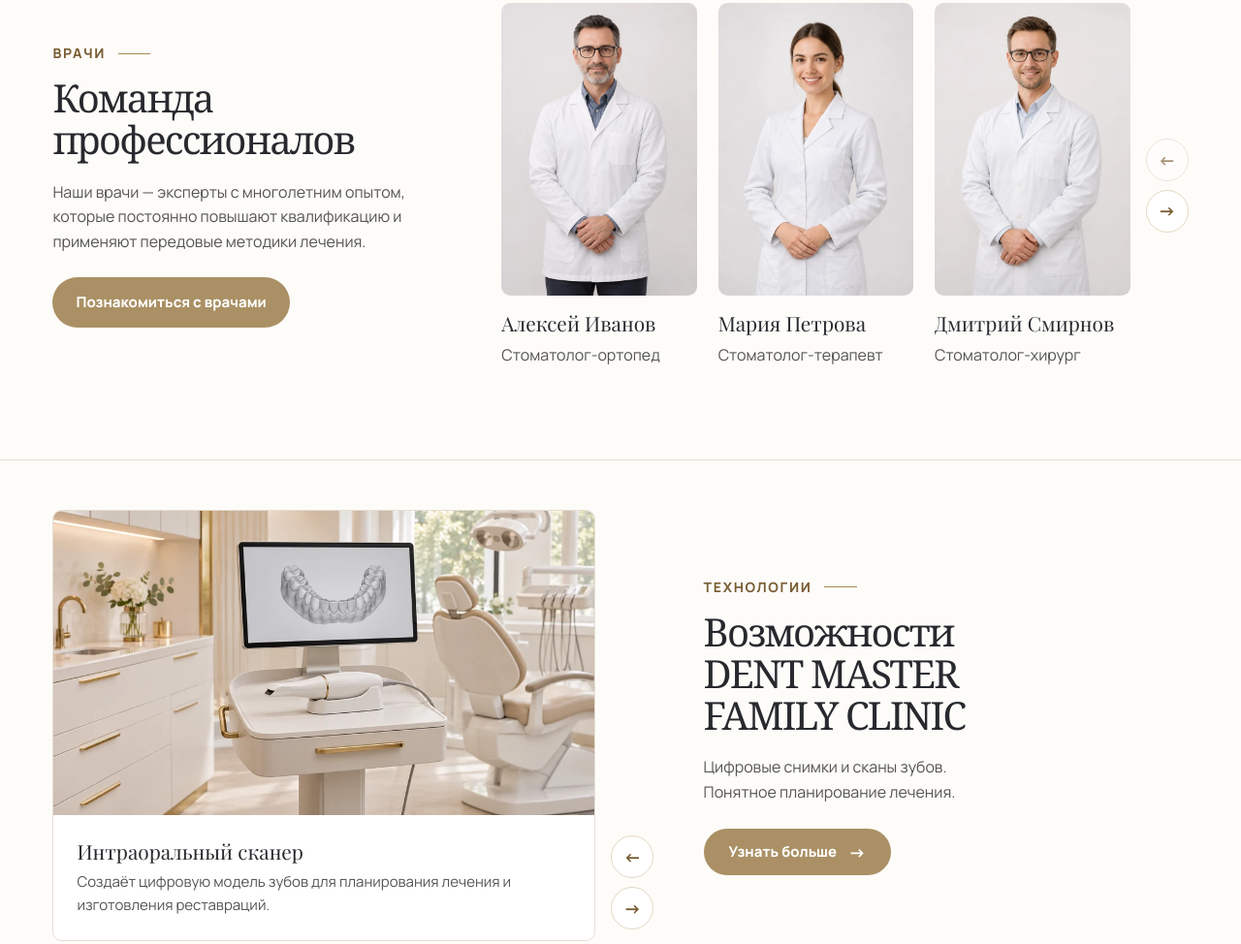
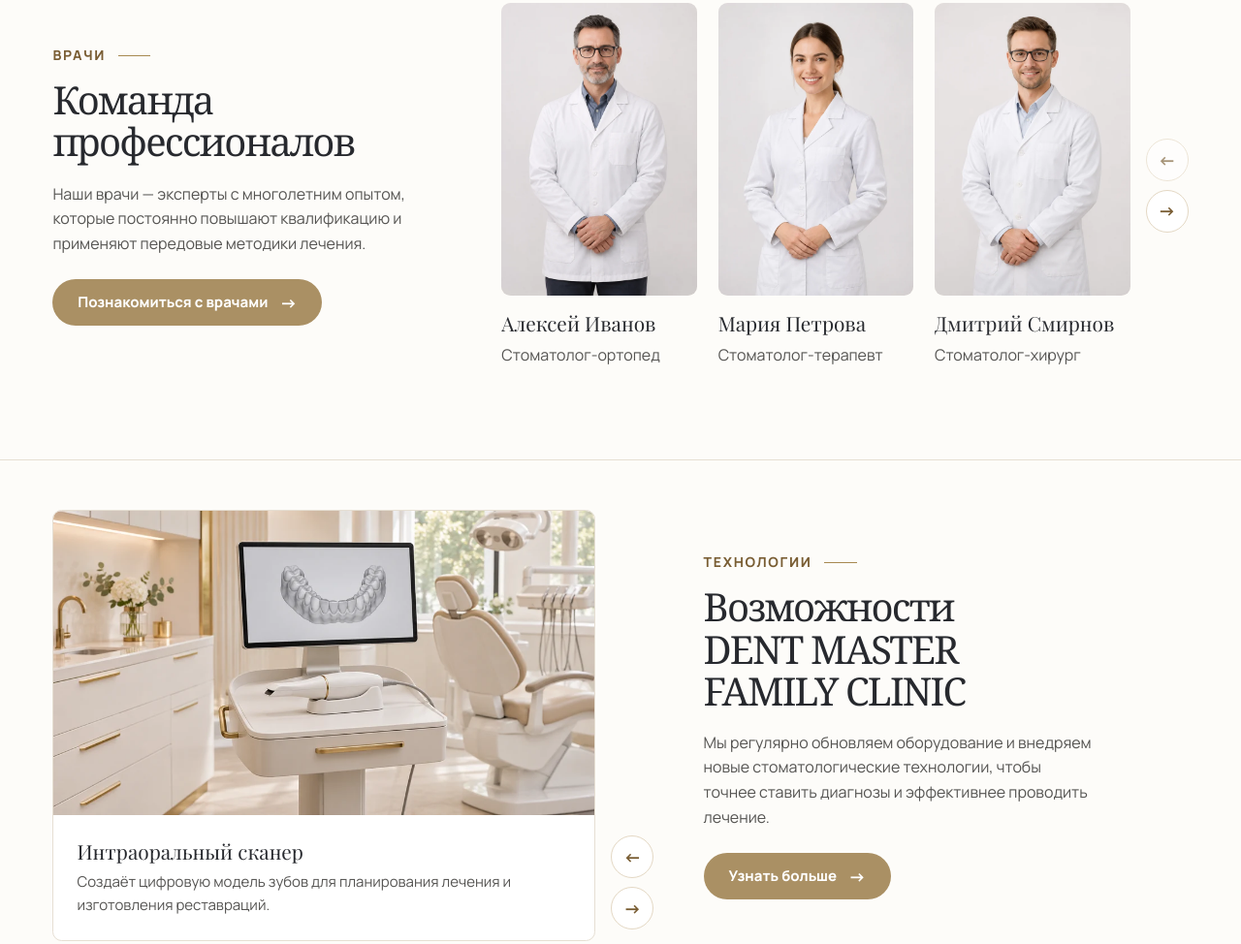
Before and after one commit to amarial-com/dentmaster, a plain HTML site: page index.html in a window 1280 px wide. Shown: the part 2077-3051 px from the top of the page at 97% size. Drawn offline with Linux system fonts and the light colour scheme; a web font is replaced by a local one.

Commit message:
Update technology copy and CTA arrows

```diff
--- a/index.html
+++ b/index.html
@@ -155,7 +155,7 @@
         <p class="eyebrow eyebrow-line">Врачи</p>
         <h2>Команда<br> профессионалов</h2>
         <p>Наши врачи — эксперты с многолетним опытом, которые постоянно повышают квалификацию и применяют передовые методики лечения.</p>
-        <a class="button" href="#doctor-profiles">Познакомиться с врачами</a>
+        <a class="button button-arrow" href="#doctor-profiles">Познакомиться с врачами <span aria-hidden="true">→</span></a>
       </div>
       <div class="doctor-slider">
         <div class="doctor-viewport" id="doctor-profiles" tabindex="-1">
@@ -196,7 +196,7 @@
       <div class="section-heading technology-copy">
         <p class="eyebrow eyebrow-line">Технологии</p>
         <h2 id="technologies-title">Возможности<br> <span lang="en">DENT MASTER<br> FAMILY CLINIC</span></h2>
-        <p>Цифровые снимки и сканы зубов.<br> Понятное планирование лечения.</p>
+        <p>Мы регулярно обновляем оборудование и внедряем новые стоматологические технологии, чтобы точнее ставить диагнозы и эффективнее проводить лечение.</p>
         <details class="technology-details">
           <summary class="button button-arrow">Узнать больше <span aria-hidden="true">→</span></summary>
           <p>На консультации врач объяснит, какое обследование нужно в вашем случае, покажет результаты и обсудит варианты лечения. Изображения в слайдере иллюстрируют типы оборудования.</p>
@@ -373,7 +373,7 @@
       <div class="wrap appointment-inner">
         <h2 id="appointment-title">Запишитесь на<br> приём прямо сейчас</h2>
         <p>Оставьте заявку, и мы подберём удобное время для визита в клинику</p>
-        <a class="button" href="#contacts" data-book>Записаться на приём</a>
+        <a class="button button-arrow" href="#contacts" data-book>Записаться на приём <span aria-hidden="true">→</span></a>
       </div>
     </section>
   </main>
```
